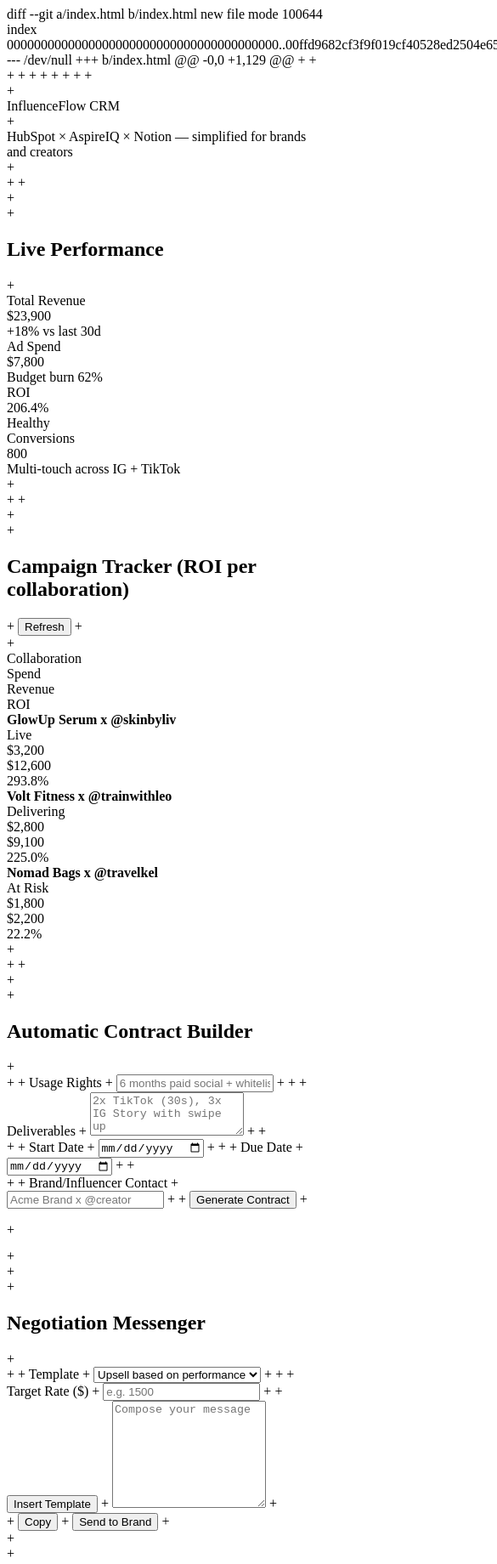
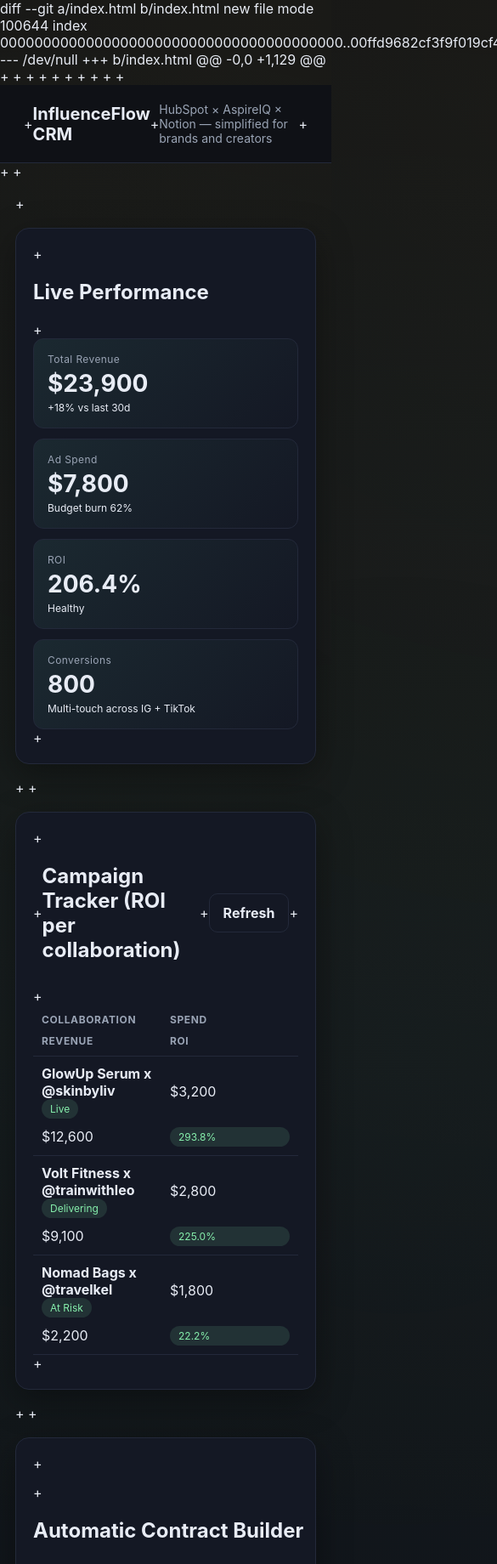
Before and after one commit to leosinghh/CRM-Software, a plain HTML site: page index.html in a window 390 px wide. Shown: the top 1840 px of the page at 85% size, 585 px wide, since content can reach past the window. Drawn offline with Linux system fonts and the light colour scheme.

Commit message:
Update styles.css

```diff
--- a/styles.css
+++ b/styles.css
@@ -1,135 +1,129 @@
-diff --git a/styles.css b/styles.css
-new file mode 100644
-index 0000000000000000000000000000000000000000..24f96c67f7df5aabb59bfe18d3fa8a293382e999
---- /dev/null
-+++ b/styles.css
-@@ -0,0 +1,129 @@
-+:root {
-+  --bg: #0f1117;
-+  --panel: #141824;
-+  --accent: #6df0c2;
-+  --muted: #9aa4b5;
-+  --text: #e8ecf5;
-+  --border: #23293a;
-+  --danger: #ff8c9f;
-+  --success: #86efac;
-+  --warning: #facc15;
-+  --shadow: 0 12px 40px rgba(0, 0, 0, 0.35);
-+}
-+
-+* { box-sizing: border-box; }
-+body {
-+  margin: 0;
-+  font-family: 'Inter', system-ui, -apple-system, sans-serif;
-+  background: radial-gradient(circle at 20% 20%, rgba(109, 240, 194, 0.04), transparent 25%),
-+              radial-gradient(circle at 80% 0%, rgba(250, 204, 21, 0.05), transparent 30%),
-+              var(--bg);
-+  color: var(--text);
-+  min-height: 100vh;
-+}
-+
-+.top-bar {
-+  display: flex;
-+  align-items: center;
-+  justify-content: space-between;
-+  padding: 20px 28px;
-+  position: sticky;
-+  top: 0;
-+  background: rgba(15, 17, 23, 0.9);
-+  border-bottom: 1px solid var(--border);
-+  backdrop-filter: blur(8px);
-+  z-index: 10;
-+}
-+
-+.brand { font-size: 20px; font-weight: 700; }
-+.tagline { color: var(--muted); font-size: 14px; }
-+
-+.layout { display: flex; flex-direction: column; gap: 18px; padding: 18px; max-width: 1200px; margin: 0 auto; }
-+.panel {
-+  background: var(--panel);
-+  border: 1px solid var(--border);
-+  border-radius: 16px;
-+  padding: 20px;
-+  box-shadow: var(--shadow);
-+}
-+.panel-header { display: flex; align-items: center; justify-content: space-between; margin-bottom: 10px; }
-+
-+.kpis .kpi-grid { display: grid; grid-template-columns: repeat(auto-fit, minmax(200px, 1fr)); gap: 12px; }
-+.kpi-card {
-+  padding: 16px;
-+  border-radius: 12px;
-+  border: 1px solid var(--border);
-+  background: linear-gradient(135deg, rgba(109, 240, 194, 0.08), rgba(20, 24, 36, 0.9));
-+}
-+.kpi-label { color: var(--muted); font-size: 12px; letter-spacing: 0.4px; }
-+.kpi-value { font-size: 28px; font-weight: 700; margin: 4px 0; }
-+.kpi-change { font-size: 12px; }
-+
-+.two-column { display: grid; grid-template-columns: repeat(auto-fit, minmax(320px, 1fr)); gap: 14px; }
-+
-+.table { width: 100%; border-collapse: collapse; }
-+.table .row { display: grid; grid-template-columns: 1.2fr 1fr 1fr 1fr; gap: 10px; padding: 10px; border-bottom: 1px solid var(--border); align-items: center; }
-+.table .row.header { font-weight: 700; color: var(--muted); text-transform: uppercase; letter-spacing: 0.6px; font-size: 12px; }
-+.table .pill { padding: 4px 10px; border-radius: 999px; font-size: 12px; display: inline-flex; align-items: center; gap: 6px; }
-+.table .pill.success { background: rgba(134, 239, 172, 0.12); color: var(--success); }
-+.table .pill.danger { background: rgba(255, 140, 159, 0.16); color: var(--danger); }
-+.table .pill.neutral { background: rgba(154, 164, 181, 0.12); color: var(--muted); }
-+
-+.form { display: flex; flex-direction: column; gap: 12px; }
-+label { display: flex; flex-direction: column; gap: 6px; font-size: 14px; }
-+input, textarea, select, button {
-+  font: inherit;
-+}
-+input, textarea, select {
-+  padding: 12px;
-+  border-radius: 10px;
-+  border: 1px solid var(--border);
-+  background: #0c0f18;
-+  color: var(--text);
-+}
-+input:focus, textarea:focus, select:focus { outline: 2px solid rgba(109, 240, 194, 0.4); border-color: transparent; }
-+
-+button {
-+  cursor: pointer;
-+  border: none;
-+  border-radius: 10px;
-+  padding: 12px 16px;
-+  background: linear-gradient(135deg, #6df0c2, #37d0ff);
-+  color: #0a0c12;
-+  font-weight: 700;
-+}
-+button.ghost {
-+  background: transparent;
-+  color: var(--text);
-+  border: 1px solid var(--border);
-+}
-+.actions { display: flex; gap: 8px; }
-+
-+.output {
-+  border: 1px solid var(--border);
-+  background: #0c0f18;
-+  border-radius: 12px;
-+  padding: 12px;
-+  min-height: 120px;
-+  white-space: pre-wrap;
-+}
-+
-+.row { display: flex; gap: 10px; }
-+.flex { flex: 1; }
-+
-+.footer {
-+  text-align: center;
-+  padding: 24px;
-+  color: var(--muted);
-+}
-+
-+.badge { padding: 4px 8px; border-radius: 8px; font-size: 12px; }
-+.badge.on-time { background: rgba(109, 240, 194, 0.16); color: var(--success); }
-+.badge.at-risk { background: rgba(250, 204, 21, 0.16); color: var(--warning); }
-+.badge.blocked { background: rgba(255, 140, 159, 0.16); color: var(--danger); }
-+
-+@media (max-width: 720px) {
-+  .table .row { grid-template-columns: repeat(auto-fit, minmax(140px, 1fr)); }
-+  .row { flex-direction: column; }
-+  .actions { flex-direction: column; }
-+}
+:root {
+  --bg: #0f1117;
+  --panel: #141824;
+  --accent: #6df0c2;
+  --muted: #9aa4b5;
+  --text: #e8ecf5;
+  --border: #23293a;
+  --danger: #ff8c9f;
+  --success: #86efac;
+  --warning: #facc15;
+  --shadow: 0 12px 40px rgba(0, 0, 0, 0.35);
+}
+
+* { box-sizing: border-box; }
+body {
+  margin: 0;
+  font-family: 'Inter', system-ui, -apple-system, sans-serif;
+  background: radial-gradient(circle at 20% 20%, rgba(109, 240, 194, 0.04), transparent 25%),
+              radial-gradient(circle at 80% 0%, rgba(250, 204, 21, 0.05), transparent 30%),
+              var(--bg);
+  color: var(--text);
+  min-height: 100vh;
+}
+
+.top-bar {
+  display: flex;
+  align-items: center;
+  justify-content: space-between;
+  padding: 20px 28px;
+  position: sticky;
+  top: 0;
+  background: rgba(15, 17, 23, 0.9);
+  border-bottom: 1px solid var(--border);
+  backdrop-filter: blur(8px);
+  z-index: 10;
+}
+
+.brand { font-size: 20px; font-weight: 700; }
+.tagline { color: var(--muted); font-size: 14px; }
+
+.layout { display: flex; flex-direction: column; gap: 18px; padding: 18px; max-width: 1200px; margin: 0 auto; }
+.panel {
+  background: var(--panel);
+  border: 1px solid var(--border);
+  border-radius: 16px;
+  padding: 20px;
+  box-shadow: var(--shadow);
+}
+.panel-header { display: flex; align-items: center; justify-content: space-between; margin-bottom: 10px; }
+
+.kpis .kpi-grid { display: grid; grid-template-columns: repeat(auto-fit, minmax(200px, 1fr)); gap: 12px; }
+.kpi-card {
+  padding: 16px;
+  border-radius: 12px;
+  border: 1px solid var(--border);
+  background: linear-gradient(135deg, rgba(109, 240, 194, 0.08), rgba(20, 24, 36, 0.9));
+}
+.kpi-label { color: var(--muted); font-size: 12px; letter-spacing: 0.4px; }
+.kpi-value { font-size: 28px; font-weight: 700; margin: 4px 0; }
+.kpi-change { font-size: 12px; }
+
+.two-column { display: grid; grid-template-columns: repeat(auto-fit, minmax(320px, 1fr)); gap: 14px; }
+
+.table { width: 100%; border-collapse: collapse; }
+.table .row { display: grid; grid-template-columns: 1.2fr 1fr 1fr 1fr; gap: 10px; padding: 10px; border-bottom: 1px solid var(--border); align-items: center; }
+.table .row.header { font-weight: 700; color: var(--muted); text-transform: uppercase; letter-spacing: 0.6px; font-size: 12px; }
+.table .pill { padding: 4px 10px; border-radius: 999px; font-size: 12px; display: inline-flex; align-items: center; gap: 6px; }
+.table .pill.success { background: rgba(134, 239, 172, 0.12); color: var(--success); }
+.table .pill.danger { background: rgba(255, 140, 159, 0.16); color: var(--danger); }
+.table .pill.neutral { background: rgba(154, 164, 181, 0.12); color: var(--muted); }
+
+.form { display: flex; flex-direction: column; gap: 12px; }
+label { display: flex; flex-direction: column; gap: 6px; font-size: 14px; }
+input, textarea, select, button {
+  font: inherit;
+}
+input, textarea, select {
+  padding: 12px;
+  border-radius: 10px;
+  border: 1px solid var(--border);
+  background: #0c0f18;
+  color: var(--text);
+}
+input:focus, textarea:focus, select:focus { outline: 2px solid rgba(109, 240, 194, 0.4); border-color: transparent; }
+
+button {
+  cursor: pointer;
+  border: none;
+  border-radius: 10px;
+  padding: 12px 16px;
+  background: linear-gradient(135deg, #6df0c2, #37d0ff);
+  color: #0a0c12;
+  font-weight: 700;
+}
+button.ghost {
+  background: transparent;
+  color: var(--text);
+  border: 1px solid var(--border);
+}
+.actions { display: flex; gap: 8px; }
+
+.output {
+  border: 1px solid var(--border);
+  background: #0c0f18;
+  border-radius: 12px;
+  padding: 12px;
+  min-height: 120px;
+  white-space: pre-wrap;
+}
+
+.row { display: flex; gap: 10px; }
+.flex { flex: 1; }
+
+.footer {
+  text-align: center;
+  padding: 24px;
+  color: var(--muted);
+}
+
+.badge { padding: 4px 8px; border-radius: 8px; font-size: 12px; }
+.badge.on-time { background: rgba(109, 240, 194, 0.16); color: var(--success); }
+.badge.at-risk { background: rgba(250, 204, 21, 0.16); color: var(--warning); }
+.badge.blocked { background: rgba(255, 140, 159, 0.16); color: var(--danger); }
+
+@media (max-width: 720px) {
+  .table .row { grid-template-columns: repeat(auto-fit, minmax(140px, 1fr)); }
+  .row { flex-direction: column; }
+  .actions { flex-direction: column; }
+}
```
